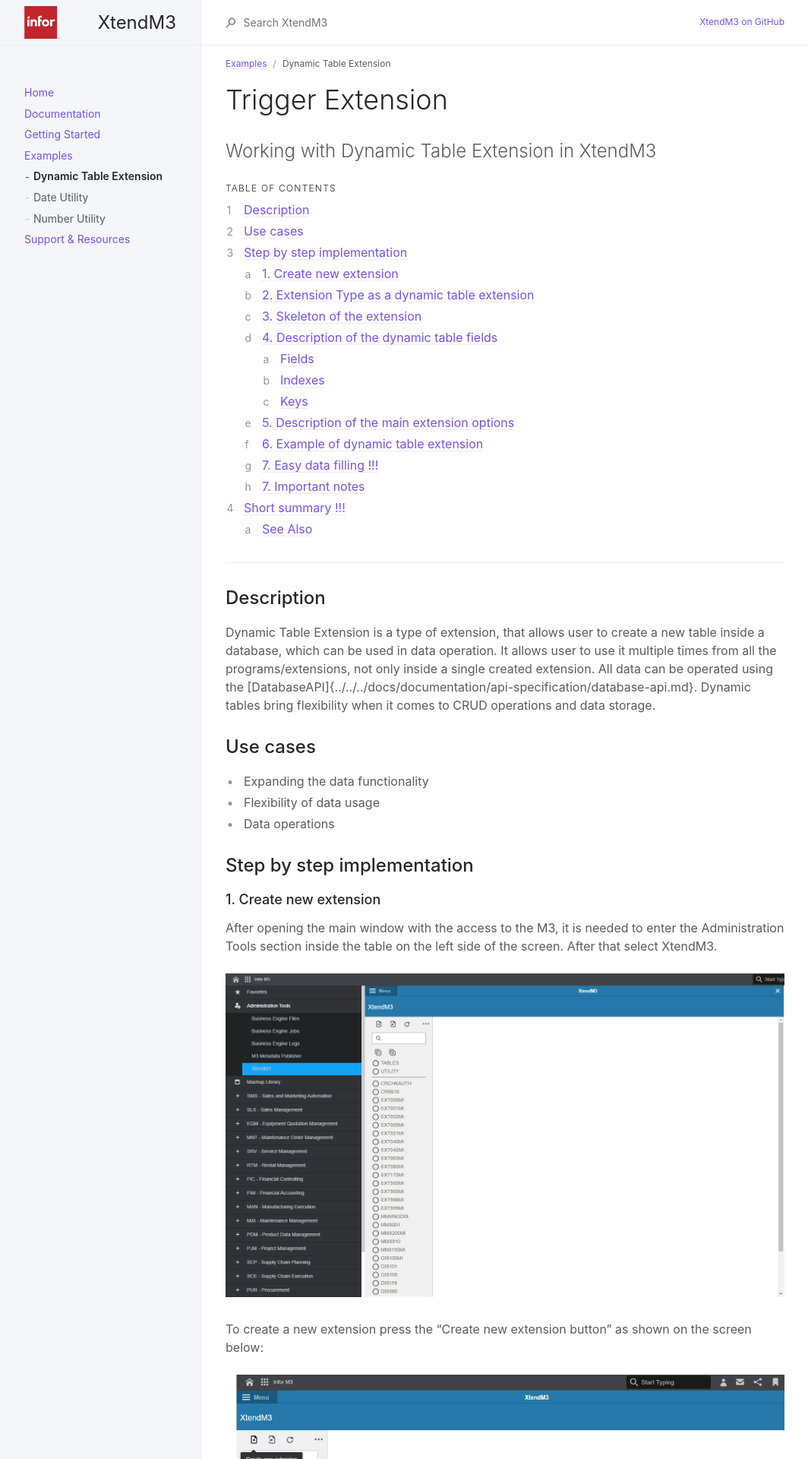
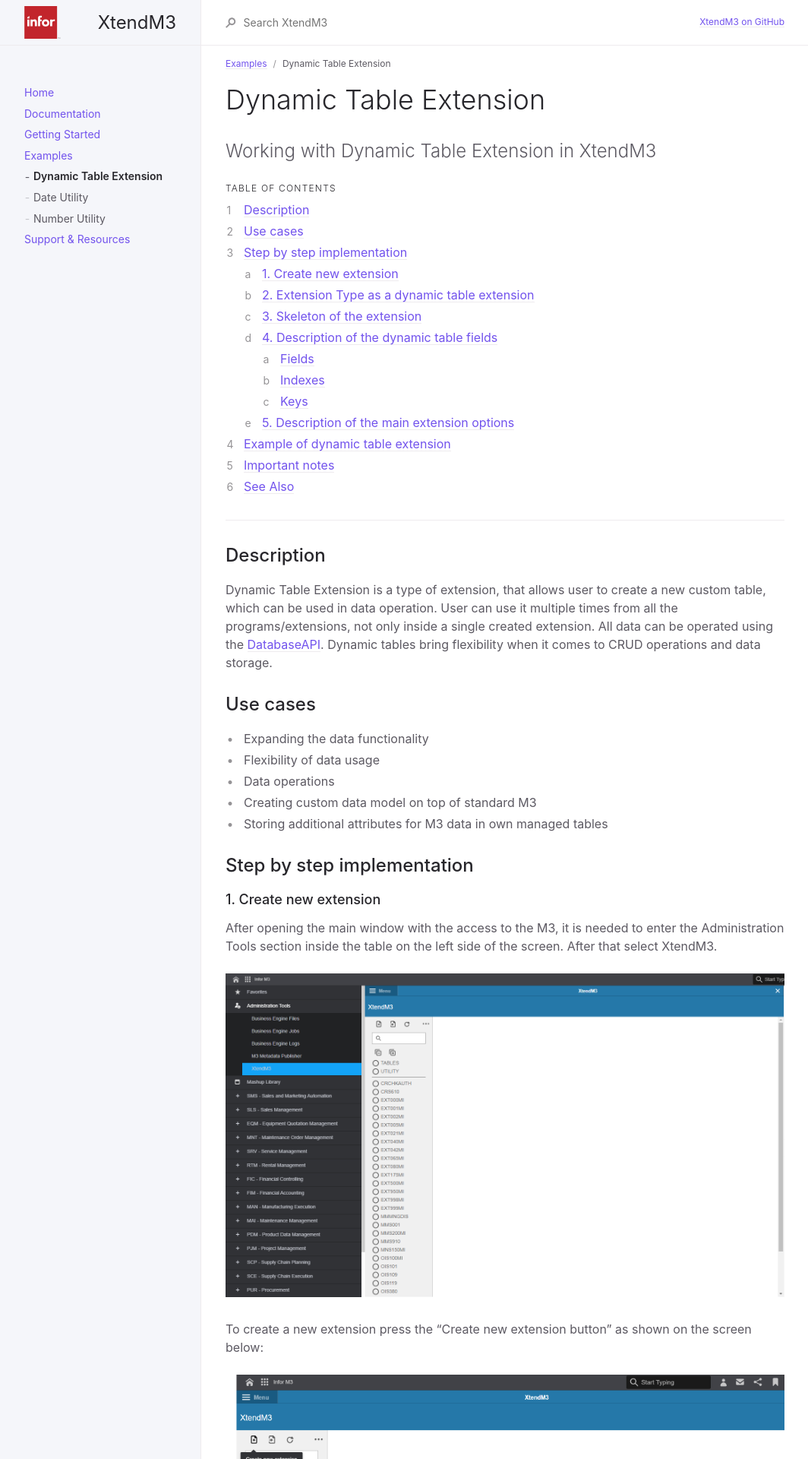
Before and after one commit to infor-cloud/xtendm3, a Jekyll site: the page built from docs/examples/dynamicTableExtension.md, in a window 1280 px wide. Shown: the top 1920 px of the page at 76% size, without its empty margins (107-1171 px from the left). Built offline with Jekyll 4.4.1, drawn with Linux system fonts in a browser that asks for light colours; some of the changed text lies outside the part shown.

Commit message:
structure and syntax updated, added test use-case file

```diff
--- a/docs/examples/dynamicTableExtension.md
+++ b/docs/examples/dynamicTableExtension.md
@@ -5,7 +5,7 @@ parent: Examples
 nav_order: 1
 ---
 
-# Trigger Extension
+# Dynamic Table Extension
 {: .no_toc }
 
 Working with Dynamic Table Extension in XtendM3
@@ -20,12 +20,14 @@ Working with Dynamic Table Extension in XtendM3
 ---
 
 ## Description
-Dynamic Table Extension is a type of extension, that allows user to create a new table inside a database, which can be used in data operation. It allows user to use it multiple times from all the programs/extensions, not only inside a single created extension. All data can be operated using the [DatabaseAPI]{../../../docs/documentation/api-specification/database-api.md}. Dynamic tables bring flexibility when it comes to CRUD operations and data storage.
+Dynamic Table Extension is a type of extension, that allows user to create a new custom table, which can be used in data operation. User can use it multiple times from all the programs/extensions, not only inside a single created extension. All data can be operated using the [DatabaseAPI](../../../docs/documentation/api-specification/database-api). Dynamic tables bring flexibility when it comes to CRUD operations and data storage.
 
 ## Use cases
 * Expanding the data functionality
 * Flexibility of data usage
 * Data operations
+* Creating custom data model on top of standard M3
+* Storing additional attributes for M3 data in own managed tables
 
 
 ## Step by step implementation
@@ -72,7 +74,7 @@ The second page contains two smaller tables - both are connected to each other.
 Over the field/index/keys tables there are several tools by which it is possible to operate on the dynamic table.
 
 <br><br>
-<img src="../../../assets/attachments/dynTab/7.png" width="950">
+<img src="../../../assets/attachments/dynTab/7.png">
 <br>
 
 Listing them from the left side they are used to:
@@ -117,25 +119,23 @@ On the previous screens there were some other options visible, with which it is
 - Deploy option - Deploy function makes the table active for all the extensions - it is possible to use it. After deploying, the table cannot be deleted, instead of that, new option is visible. It is a disable, which allows to disble the dynamic table.
 - Refresh option - Refreshes the table after deploying. Before deploying the table, it will clean it.
 - Delete option - function allows to delete the table which name was inputted.
-- Disable option (unvisible) - only available after deploying dynamic table. It disables deployed table.
+- Disable option (invisible) - only available after deploying dynamic table. It disables deployed table.
 - Modify (table description) option (on the right side)
 
 <br><br>
 <img src="../../../assets/attachments/dynTab/13.png" width="950">
 <br>
 
-### 6. Example of dynamic table extension
+## Example of dynamic table extension
+Dynamic table extension gives the opportunity to enhance the efficinency of the data operations, by improved custom created tables and additional data operations. They can be use in many different cases depends of the data's usage needs.
+* It can be created in every moment of designing the extension, even after the extension is completed and there are some data modifications needed.
+* Icreased flexibility for program data.
+* Dynamic tables can cooperate with multiple extensions.
 
-
-### 7. Easy data filling !!!
-
-### 7. Important notes
+## Important notes
 - It is a good practice to use a test compilation of the program just to check if everything is working properly.
 - Data presented in the examples are random.
 - Always test the examples for your own solution before using them in production.
 
-## Short summary !!!
-
-
-### See Also
+## See Also
 [Another examples with documentation](../../../docs/examples) (click)
```
Also changed, not shown: 1 other file.
